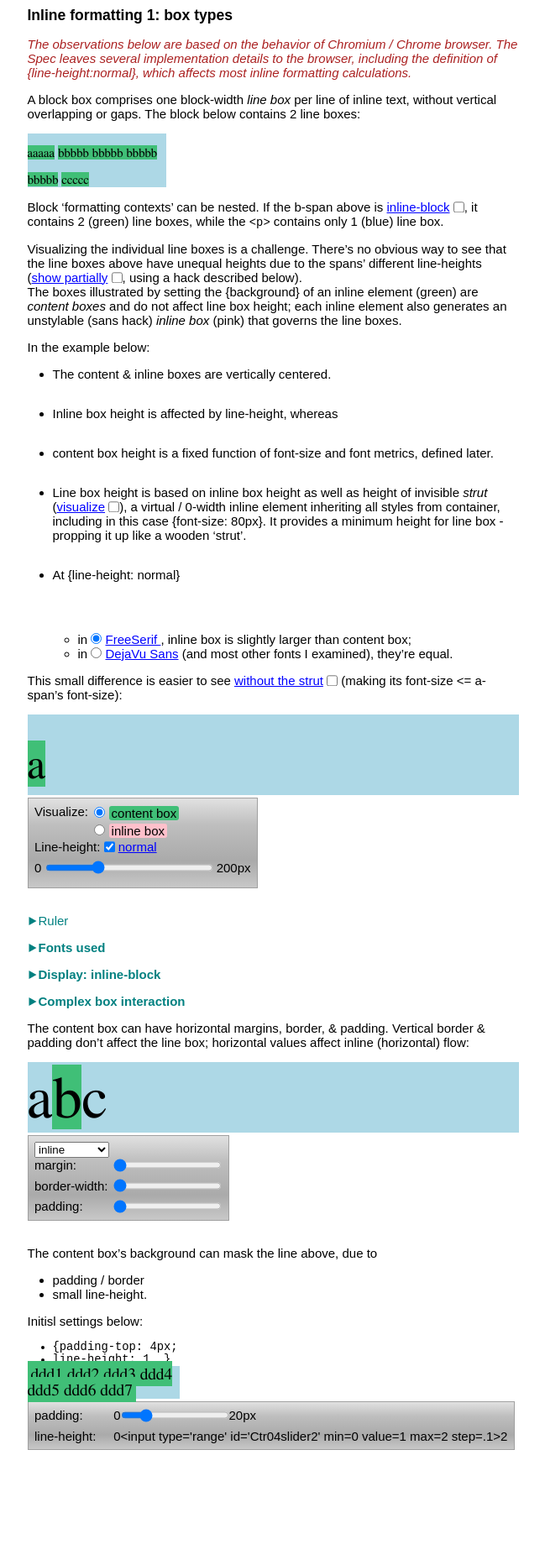
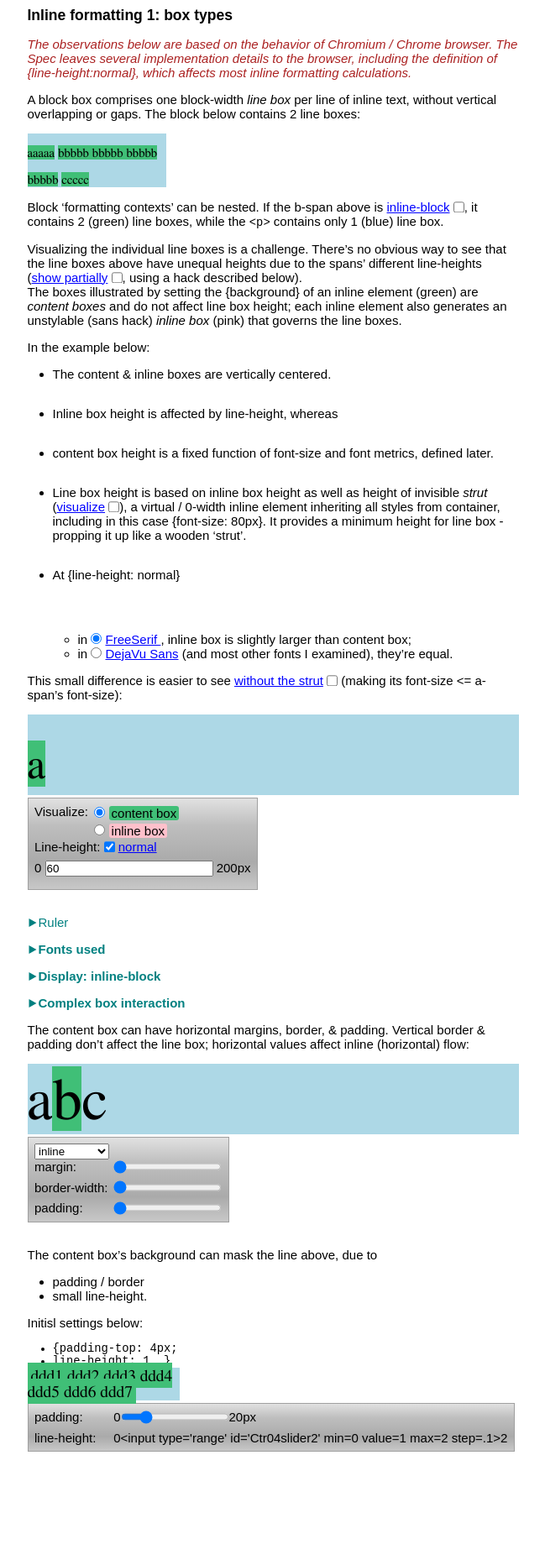
Before and after one commit to akrueg/portfolio, a Jekyll site: the page built from inline1.md, in a window 1280 px wide. Shown: the whole page at 84% size, without its empty margins (315-964 px from the left). Built offline with Jekyll 4.4.1, drawn with Linux system fonts in a browser that asks for light colours.

Commit message:
Update inline1.md

```diff
--- a/inline1.md
+++ b/inline1.md
@@ -88,7 +88,7 @@ a-span's font-size):
        <label>normal</label></p>
     <p>0
       <span id='Ctr02spTriangles'>
-        <input id='Ctr02slider1' type='range' value='60' max=200>
+        <input id='Ctr02slider1' xtype='range' value='60' max=200>
         <span>&#9650;</span>
         <span>&#9650;</span>
       </span>
```
